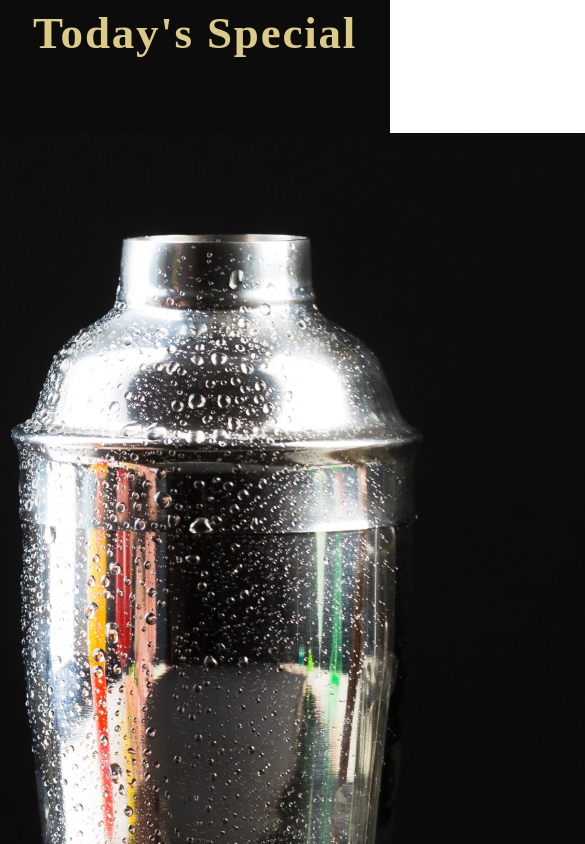
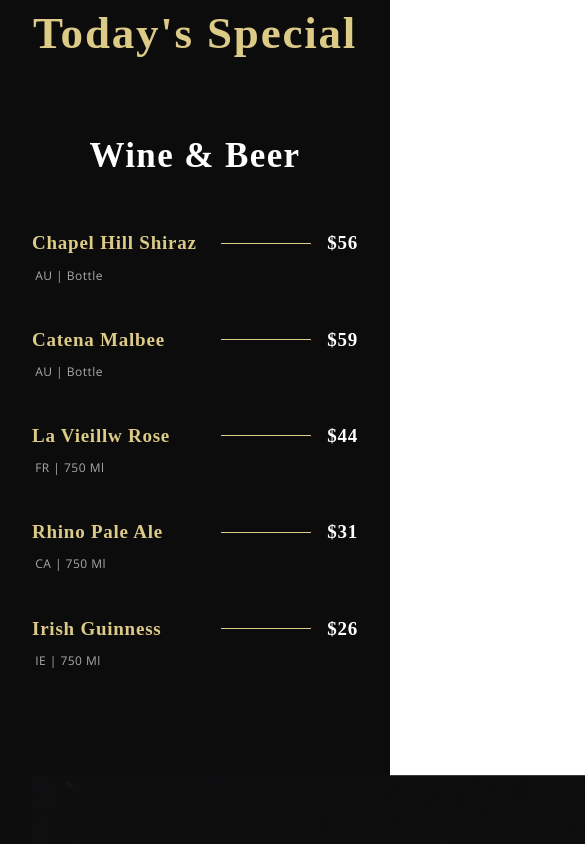
Before and after one commit to zeet98/barbie, a React (Create React App) app: page / in a window 390 px wide. Shown: the part 3640-4484 px from the top of the page, 585 px wide, since content can reach past the window. Built offline with nearby package versions, Linux system fonts and the light colour scheme; a web font is replaced by a local one.

Commit message:
completed chef part of website

```diff
--- a/src/container/Chef/Chef.css
+++ b/src/container/Chef/Chef.css
@@ -0,0 +1,51 @@
+.app__chef-content {
+  display: flex;
+  flex-direction: column;
+  width: 100%;
+
+  margin: 5rem;
+}
+
+.app__chef-content_quote {
+  display: flex;
+  justify-content: flex-start;
+  align-items: flex-end;
+}
+
+.app__chef-content_quote img {
+  width: 47px;
+  height: 40px;
+  margin: 0 1rem 1rem 0;
+}
+
+.app__chef-sign {
+  width: 100%;
+  margin-top: 3rem;
+}
+
+.app__chef-sign p:first-child {
+  font-family: var(--font-base);
+  font-weight: 400;
+  font-size: 32;
+  line-height: 41px;
+  letter-spacing: 0.04em;
+  text-transform: capitalize;
+  color: var(--color-golden);
+}
+
+.app__chef-sign img {
+  width: 250px;
+  margin-top: 3rem;
+}
+
+@media screen and (max-width: 2000px) {
+  .app__chef-sign img {
+    width: 370px;
+  }
+}
+
+@media screen and (max-width: 450px) {
+  .app__chef-sign img {
+    width: 80%;
+  }
+}
--- a/src/container/Menu/SpecialMenu.css
+++ b/src/container/Menu/SpecialMenu.css
@@ -17,3 +17,71 @@
   align-items: flex-start;
   flex-direction: row;
 }
+
+.app__specialMenu-menu_heading {
+  font-family: var(--font-base);
+  font-weight: 600;
+  font-size: 45px;
+  line-height: 58.5px;
+
+  letter-spacing: 0.04em;
+  color: var(--color-white);
+}
+
+.app__specialMenu-menu_wine,
+.app__specialMenu-menu_cocktails {
+  flex: 1;
+  width: 100%;
+  flex-direction: column;
+}
+
+.app__specialMenu-menu_img {
+  width: 410px;
+  margin: 0 2rem;
+}
+
+.app__specialMenu-menu_img img{
+  width: 100%;
+  height: auto;
+}
+
+.app__specialMenu_menu_items {
+  display: flex;
+  flex-direction: column;
+
+  margin: 2rem 0;
+  width: 100%;
+}
+
+@media screen and (max-width: 2000px) {
+  .app__specialMenu-menu_img {
+    width: 650px;
+  }
+
+  .app__specialMenu-menu_img img {
+    width: 920px;
+  }
+}
+
+@media screen and (max-width: 1150px) {
+  .app__specialMenu-menu {
+    flex-direction: column;
+    align-items: center;
+    width: 100%;
+  }
+
+  .app__specialMenu-menu_img {
+    margin: 3rem 0;
+  }
+}
+
+@media screen and (max-width: 650px) {
+  .app__specialMenu-menu_img {
+    width: 100%;
+  }
+
+  .app__specialMenu-menu_heading {
+    font-size: 35px;
+    line-height: 48.5px;
+  }
+}
--- a/src/container/Menu/SpecialMenu.jsx
+++ b/src/container/Menu/SpecialMenu.jsx
@@ -13,7 +13,7 @@
 
     <div className="app__specialMenu-menu">
       <div className="app__specialMenu-menu_wine flex__center">
-        <p className="app__specialMenu_menu_heading">Wine & Beer</p>
+        <p className="app__specialMenu-menu_heading">Wine & Beer</p>
         <div className="app__specialMenu_menu_items">
           {data.wines.map((wine, index) => (
             <MenuItem key={wine.title + index} title={wine.title} price={wine.price} tags={wine.tags} />
@@ -26,7 +26,7 @@
       </div>
 
       <div className="app__specialMenu-menu_cocktails flex__center">
-        <p className="app__specialMenu_menu_heading">Cocktails</p>
+        <p className="app__specialMenu-menu_heading">Cocktails</p>
         <div className="app__specialMenu_menu_items">
           {data.cocktails.map((cocktail, index) => (
             <MenuItem key={cocktail.title + index} title={cocktail.title} price={cocktail.price} tags={cocktail.tags} />
```
